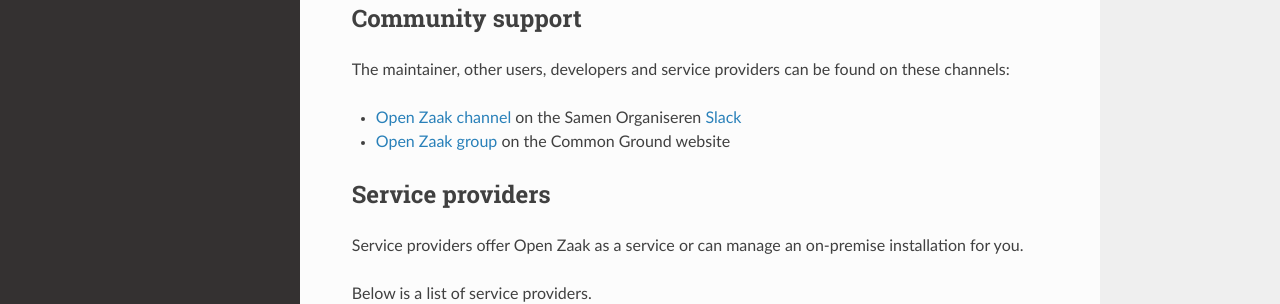
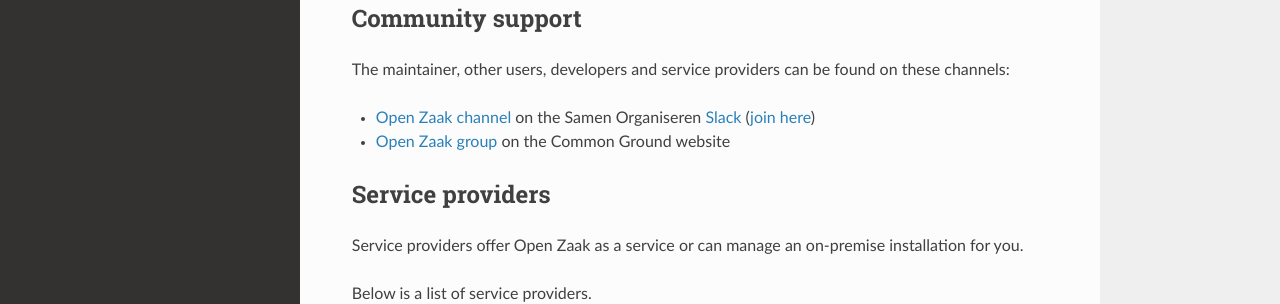
Before and after one commit to open-zaak/open-zaak, a Sphinx documentation site: the page built from docs/support/index.rst, in a window 1280 px wide and 1189 px high. Shown: the part 422-726 px from the top of the window. Built offline with Sphinx 7.4.7 and the Read the Docs theme 2.0.0, drawn with Linux system fonts in a browser that asks for light colours; pages that are not in the unit, such as notebooks, are missing from menus.

Commit message:
:pencil: Added Slack invite link.

```diff
--- a/docs/support/index.rst
+++ b/docs/support/index.rst
@@ -22,12 +22,13 @@
 The maintainer, other users, developers and service providers can be found on
 these channels:
 
-* `Open Zaak channel`_ on the Samen Organiseren `Slack`_
+* `Open Zaak channel`_ on the Samen Organiseren `Slack`_ (`join here`_)
 * `Open Zaak group`_ on the Common Ground website
 
 .. _`Open Zaak group`: https://commonground.nl/groups/view/54477302/open-zaak
 .. _`Slack`: https://slack.com/
 .. _`Open Zaak channel`: https://samenorganiseren.slack.com/
+.. _`join here`: https://join.slack.com/t/samenorganiseren/shared_invite/zt-dex1d7sk-wy11sKYWCF0qQYjJHSMW5Q
 
 Service providers
 -----------------
```
